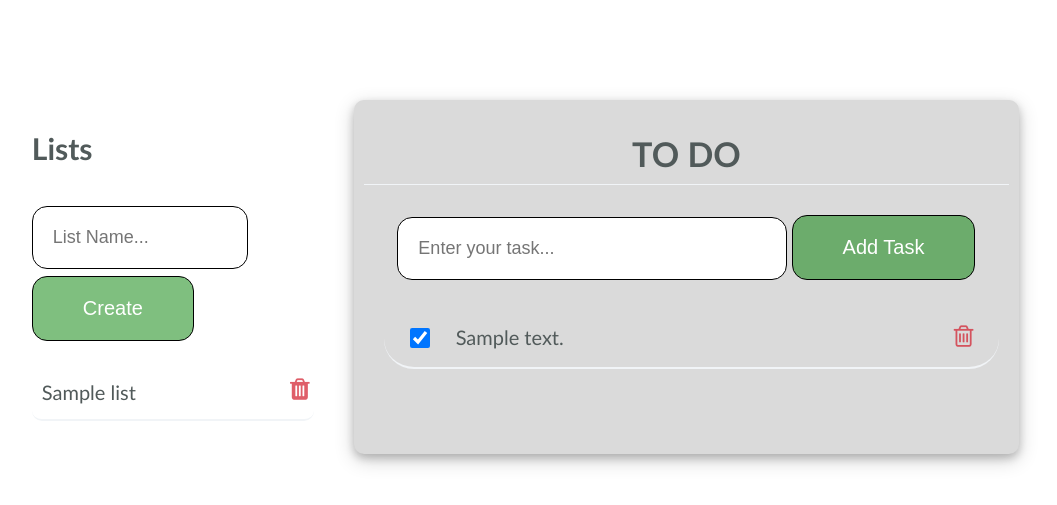
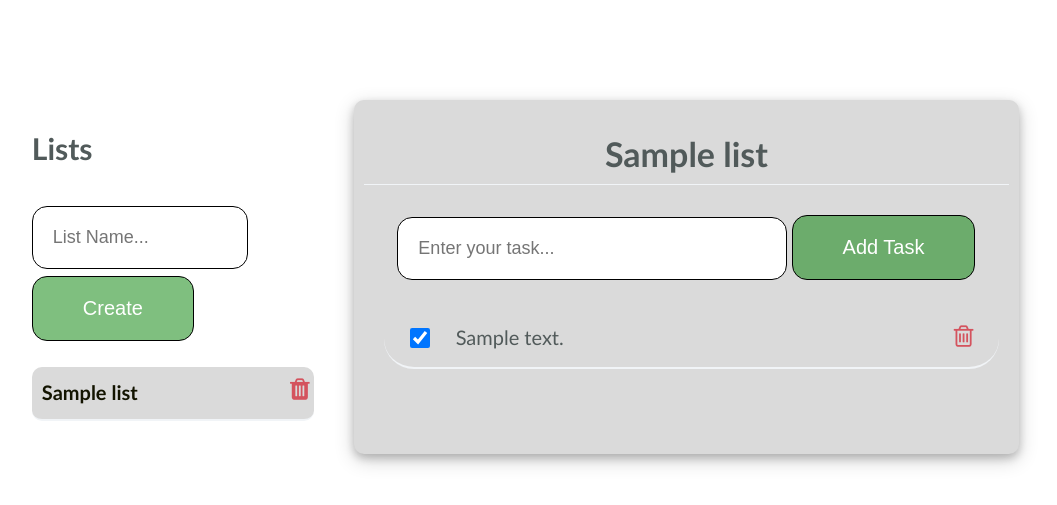
Before and after one commit to ahmedmeshref/to-do-app, a Flask app: page / in a window 1280 px wide. Shown: the top 505 px of the page, without its empty margins (71-1128 px from the left). Run offline with Flask 2, Linux system fonts and the light colour scheme; tables that the repository leaves empty hold one stand-in row (values such as "Sample post"); parts of the project's set-up code (start-up, migrations or seed data) failed here and were passed over; some libraries are stand-ins or nearby versions.

Commit message:
Add intial implementation of selecting new list

```diff
--- a/app/static/add_item.js
+++ b/app/static/add_item.js
@@ -71,7 +71,9 @@ app.list_form.addEventListener("submit", (e) => {
                 ${response_val.name}
             </div>
             <div class="delete-wrapper">
-                <button type="button" class="delete-task" data-id="${response_val.id}">&cross;</button>
+                <button type="button" class="delete-item delete-list" data-id="${response_val.id}">
+                    <span class="fa  fa-trash"></span>
+                </button>
             </div>
             `;
             app.list_wrapper.appendChild(LI);
--- /dev/null
+++ b/app/static/select_list.js
@@ -0,0 +1,23 @@
+
+
+app = {
+    lists : document.querySelector("#lists-wrapper").querySelectorAll("li:(.list-item):not(.selected-list)")
+}
+
+
+for (let i = 0; i < app.lists.length; i++){
+    const list = app.lists[i];
+    alert("I am inside the loop");
+    list.addEventListener('click', (e) => {
+        alert("you clicked me");
+        const list_id = list.getAttribute('data-id');
+        fetch(`/${list_id}/`, {
+            method: "POST",
+            headers: {
+                'Content-type': 'application/json'
+            }
+        }).catch((e) => {
+            console.log(e)
+        })
+    })
+}
--- a/app/static/style.css
+++ b/app/static/style.css
@@ -37,10 +37,17 @@ li {
     line-height: 50px;
     word-wrap: break-word;
     border-radius: 10px;
+    cursor: pointer;
 }
 
 .list-item:hover {
-    background-color: rgba(241,244,247, .7);
+    background-color: rgba(218, 218, 218, 1);
+}
+
+.selected-list {
+    background-color: rgba(218, 218, 218, 1);
+    font-weight: bold;
+    color: rgb(19, 20, 0);
 }
 
 .list-name {
--- a/app/templates/home.html
+++ b/app/templates/home.html
@@ -9,6 +9,7 @@
     <script type="module" defer src="{{ url_for("static", filename="add_item.js") }}?{{time}}"></script>
     <script type="module" defer src="{{ url_for("static", filename="update_task.js") }}?{{time}}"></script>
     <script type="module" defer src="{{ url_for("static", filename="delete_item.js") }}?{{time}}"></script>
+    <script type="module" defer src="{{ url_for("static", filename="select_list.js") }}?{{time}}"></script>
 </head>
 <body>
     <div class="container">
@@ -18,14 +19,15 @@
             </div>
             <div class="new_list">
                 <form id="add-list" class="add-item">
-                    <input type="text" id="description" class="input-field" placeholder="List Name..." required>
+                    <input type="text" id="list_name" class="input-field" placeholder="List Name..." required>
                     <button type="submit" id="submit">Create</button>
                 </form>
             </div>
             <div>
                 <ul id="lists-wrapper">
                     {% for list_item in lists %}
-                        <li class="list-item" data-id="{{ list_item.id }}">
+                        <li class="list-item {% if selected_list == list_item %}selected-list{% endif %}"
+                            data-id="{{ list_item.id }}">
                             <div class="list-name">
                                 {{ list_item.name }}
                             </div>
@@ -43,7 +45,7 @@
         <div class="todo_wrapper">
             <div class="header">
                 <div class="title">
-                    <h1>TO DO</h1>
+                    <h1>{{ selected_list.name }}</h1>
                 </div>
                 <div class="new-todo">
                     <form id="add-task" class="add-item">
--- a/app/views.py
+++ b/app/views.py
@@ -6,9 +6,13 @@ import sys
 
 @app.route('/')
 def home():
-    tasks = db.session.query(Todo).order_by(Todo.id).all()
     lists = db.session.query(List).order_by(List.id).all()
-    return render_template('home.html', tasks=tasks, lists=lists)
+    # if selected_list_id:
+    #     selected_list = db.session.query(List).get(selected_list_id)
+    # else:
+    selected_list = lists[0]
+    tasks = db.session.query(Todo).filter(Todo.list_id == selected_list.id).order_by(Todo.id).all()
+    return render_template('home.html', tasks=tasks, lists=lists, selected_list=selected_list)
 
 
 @app.route("/todos/create", methods=["POST"])
```
